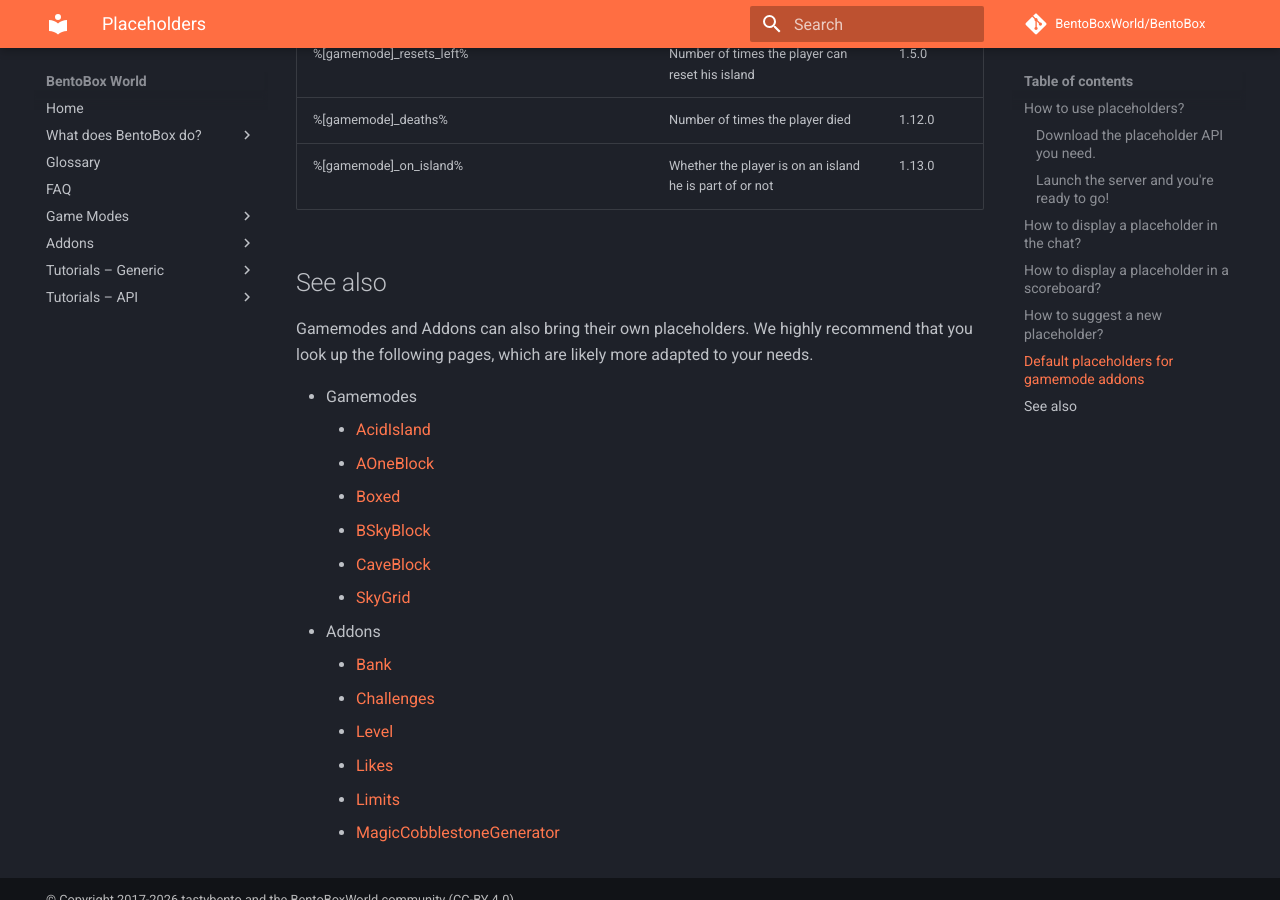
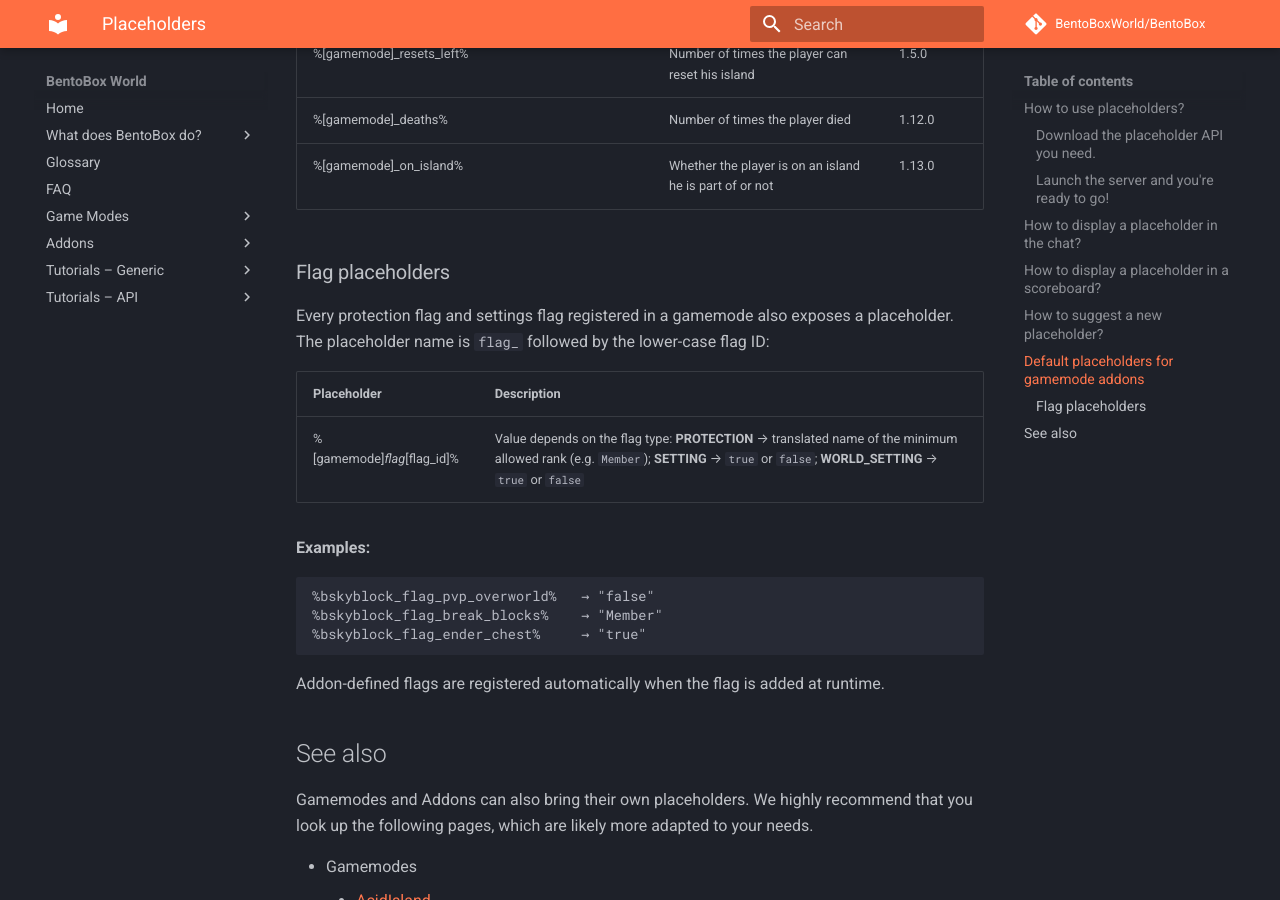
Before and after one commit to BentoBoxWorld/docs, an MkDocs documentation site: the page built from docs/BentoBox/Placeholders.md, in a window 1280 px wide and 900 px high, scrolled down 4269 px. Built offline with MkDocs 1.6.1 and Material for MkDocs 9.7.7, drawn with Linux system fonts in a browser that asks for light colours; comment, search, counter and statistics services are not loaded.

Commit message:
docs: MiniMessage, message delivery tags, flag placeholders, Island Defaults tab, blueprint format (#39)
* Initial plan

* Update docs for BentoBox new features: MiniMessage, delivery tags, flag placeholders, Island Defaults, blueprint format

Agent-Logs-Url: https://github.com/BentoBoxWorld/docs/sessions/93844fe5-42fe-4df2-ba08-2f00867e6bfc

Co-authored-by: tastybento <4407265+tastybento@users.noreply.github.com>

* Address review feedback: fix blueprint fallback text, version number, subtitle clarification, settings flag coverage

Agent-Logs-Url: https://github.com/BentoBoxWorld/docs/sessions/be13355d-41ce-4c8f-a275-9bb4f6beebd7

Co-authored-by: tastybento <4407265+tastybento@users.noreply.github.com>

* docs: add & color code support note to MiniMessage section

Agent-Logs-Url: https://github.com/BentoBoxWorld/docs/sessions/cc2722c5-92e1-473e-9ffb-30cfe6afd555

Co-authored-by: tastybento <4407265+tastybento@users.noreply.github.com>

---------

Co-authored-by: copilot-swe-agent[bot] <198982749+Copilot@users.noreply.github.com>
Co-authored-by: tastybento <4407265+tastybento@users.noreply.github.com>

````diff
--- a/docs/BentoBox/Placeholders.md
+++ b/docs/BentoBox/Placeholders.md
@@ -81,6 +81,24 @@ All gamemode addons get some default placeholders automatically registered to th
 | %[gamemode]_deaths% | Number of times the player died | 1.12.0 |
 | %[gamemode]_on_island% | Whether the player is on an island he is part of or not | 1.13.0 |
 
+### Flag placeholders
+
+Every protection flag and settings flag registered in a gamemode also exposes a placeholder. The placeholder name is `flag_` followed by the lower-case flag ID:
+
+| Placeholder | Description |
+|-------------|-------------|
+| %[gamemode]_flag_[flag_id]% | Value depends on the flag type: **PROTECTION** → translated name of the minimum allowed rank (e.g. `Member`); **SETTING** → `true` or `false`; **WORLD_SETTING** → `true` or `false` |
+
+**Examples:**
+
+```
+%bskyblock_flag_pvp_overworld%   → "false"
+%bskyblock_flag_break_blocks%    → "Member"
+%bskyblock_flag_ender_chest%     → "true"
+```
+
+Addon-defined flags are registered automatically when the flag is added at runtime.
+
 ## See also
 Gamemodes and Addons can also bring their own placeholders. We highly recommend that you look up the following pages, which are likely more adapted to your needs.
 
````
Also changed, not shown: docs/BentoBox/Blueprint-Specification-v1.md (+6 -3 lines), docs/BentoBox/Blueprints.md (+7 -4 lines), docs/BentoBox/Island-Protection,-Flags-&-Ranks.md (+15 -0 lines), docs/BentoBox/Translate-BentoBox-and-addons.md (+46 -0 lines).
